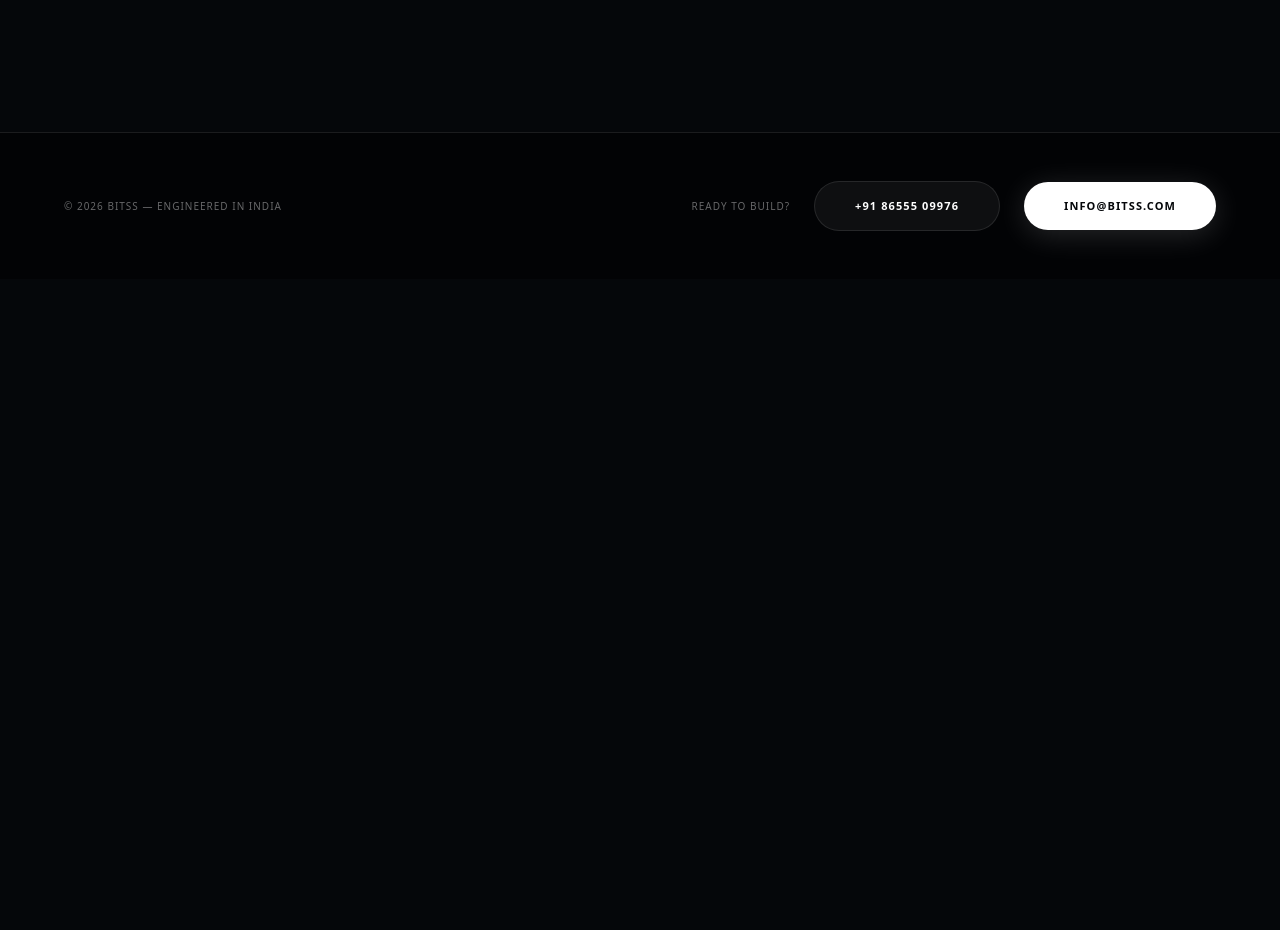
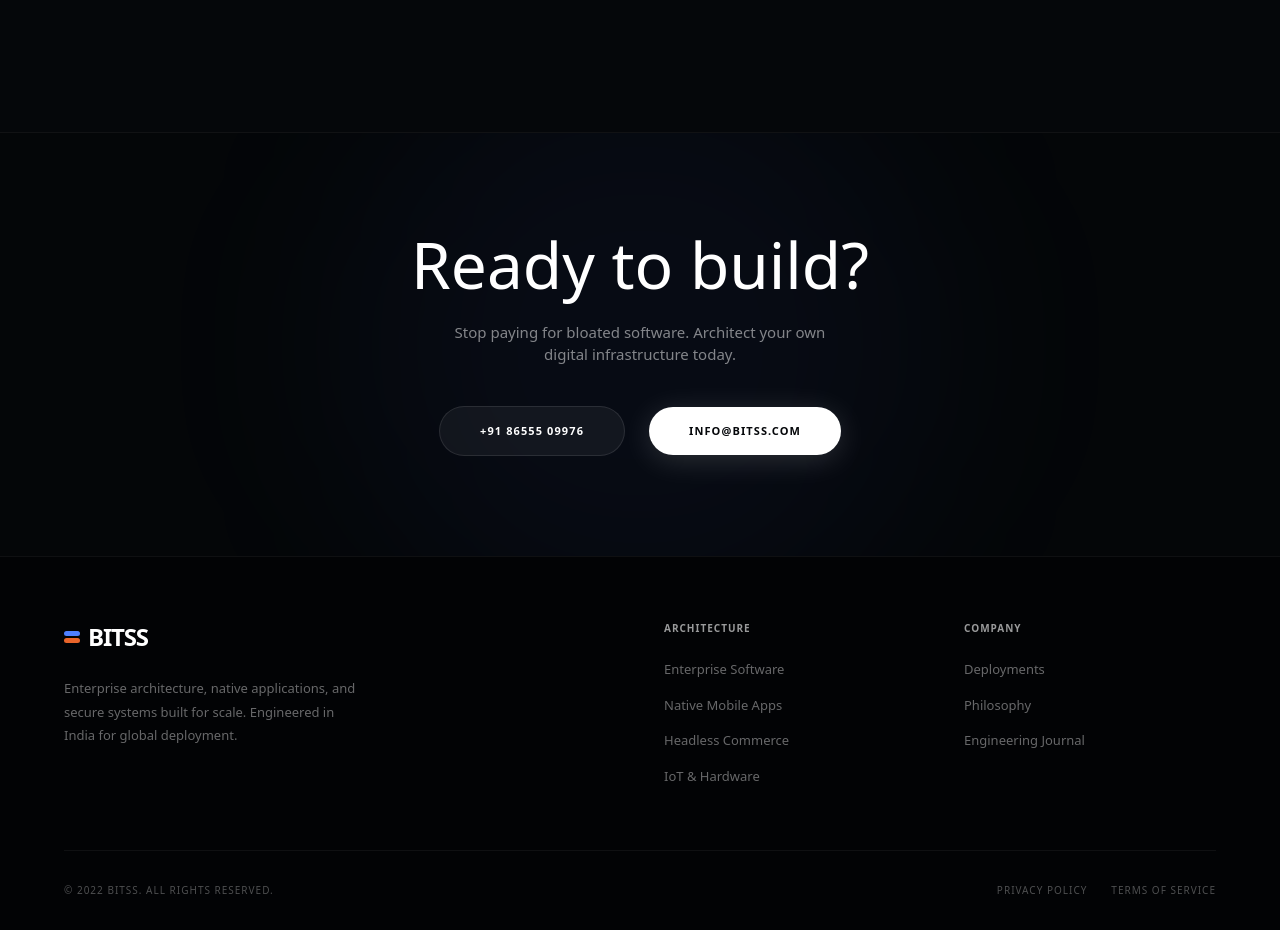
Before and after one commit to omniscientbsg/bitss-enterprise, a Next.js app: page / in a window 1280 px wide. Shown: the part 8140-9070 px from the top of the page. Before the commit the page ends 8419 px from the top, so only its background shows below. Built offline with nearby package versions, Linux system fonts and the light colour scheme.

Commit message:
Replace single-bar footer with comprehensive multi-column footer and 2022 copyright

```diff
--- a/src/app/page.tsx
+++ b/src/app/page.tsx
@@ -454,17 +454,63 @@ export default function Home() {
         </section>
       </main>
 
-      {/* FOOTER */}
-      <footer id="engage" className="border-t border-white/10 py-12 px-6 lg:px-16 flex flex-col md:flex-row items-center justify-between gap-6 bg-[#020305] relative z-10 w-full overflow-hidden group">
-        <div className="font-mono text-[10px] tracking-[0.1em] font-medium text-white/40 uppercase relative z-10 text-center md:text-left">
-          © 2026 BITSS — Engineered in India
-        </div>
-        <div className="flex flex-col md:flex-row items-center gap-6 relative z-10">
-          <span className="font-mono text-[10px] tracking-[0.1em] font-medium text-white/40 uppercase">Ready to Build?</span>
-          <a href="tel:+918655509976" className="font-mono text-[11px] font-bold tracking-[0.1em] uppercase px-10 py-4 bg-white/5 border border-white/10 text-white rounded-full transition-all hover:bg-white/10">+91 86555 09976</a>
-            <a href="mailto:info@bitss.com" className="font-mono text-[11px] font-bold tracking-[0.1em] uppercase px-10 py-4 bg-white text-void rounded-full shadow-[0_5px_30px_rgba(255,255,255,0.15)] transition-all hover:scale-105 hover:bg-accent2 hover:text-white">
+      {/* PRE-FOOTER CTA */}
+      <section id="engage" className="py-[100px] px-6 lg:px-16 bg-[#040608] border-t border-white/5 relative overflow-hidden flex flex-col items-center justify-center text-center w-full z-10">
+        <div className="absolute top-1/2 left-1/2 -translate-x-1/2 -translate-y-1/2 w-[600px] h-[600px] bg-accent2/5 rounded-full blur-[100px] pointer-events-none"></div>
+        <h2 className="font-display font-medium text-[48px] md:text-[64px] text-white leading-none mb-6 relative z-10">Ready to build?</h2>
+        <p className="text-[15px] text-white/50 font-light mb-10 max-w-[400px] relative z-10">Stop paying for bloated software. Architect your own digital infrastructure today.</p>
+        <div className="flex flex-col sm:flex-row items-center justify-center gap-6 relative z-10 w-full">
+          <a href="tel:+918655509976" className="font-mono text-[11px] font-bold tracking-[0.1em] uppercase px-10 py-4 bg-white/5 border border-white/10 text-white rounded-full transition-all hover:bg-white/10 w-full sm:w-auto text-center">
+            +91 86555 09976
+          </a>
+          <a href="mailto:info@bitss.com" className="font-mono text-[11px] font-bold tracking-[0.1em] uppercase px-10 py-4 bg-white text-void rounded-full shadow-[0_5px_30px_rgba(255,255,255,0.15)] transition-all hover:scale-105 hover:bg-accent2 hover:text-white w-full sm:w-auto text-center">
             info@bitss.com
           </a>
+        </div>
+      </section>
+
+      {/* FOOTER */}
+      <footer className="border-t border-white/5 pt-16 pb-8 px-6 lg:px-16 bg-[#020305] relative z-10 w-full overflow-hidden">
+        <div className="max-w-[1600px] mx-auto grid grid-cols-1 md:grid-cols-4 gap-12 mb-16">
+          <div className="md:col-span-2 flex flex-col items-start">
+            <div className="flex items-center gap-2 mb-6">
+              <div className="flex flex-col gap-[2px]">
+                <div className="w-4 h-[5px] bg-accent2 rounded-sm"></div>
+                <div className="w-4 h-[5px] bg-accent rounded-sm"></div>
+              </div>
+              <span className="text-2xl font-bold tracking-tighter text-white font-display">BITSS</span>
+            </div>
+            <p className="text-[13px] text-white/40 leading-[1.8] max-w-[300px] mb-6 text-left">
+              Enterprise architecture, native applications, and secure systems built for scale. Engineered in India for global deployment.
+            </p>
+          </div>
+          <div className="flex flex-col items-start">
+            <h4 className="font-mono text-[10px] font-bold tracking-[0.1em] text-white/60 uppercase mb-6">Architecture</h4>
+            <ul className="flex flex-col gap-4 text-[13px] text-white/40 text-left">
+              <li><a href="#capabilities" className="hover:text-accent2 transition-colors">Enterprise Software</a></li>
+              <li><a href="#capabilities" className="hover:text-accent2 transition-colors">Native Mobile Apps</a></li>
+              <li><a href="#capabilities" className="hover:text-accent2 transition-colors">Headless Commerce</a></li>
+              <li><a href="#capabilities" className="hover:text-accent2 transition-colors">IoT & Hardware</a></li>
+            </ul>
+          </div>
+          <div className="flex flex-col items-start">
+            <h4 className="font-mono text-[10px] font-bold tracking-[0.1em] text-white/60 uppercase mb-6">Company</h4>
+            <ul className="flex flex-col gap-4 text-[13px] text-white/40 text-left">
+              <li><a href="#deployments" className="hover:text-white transition-colors">Deployments</a></li>
+              <li><a href="#philosophy" className="hover:text-white transition-colors">Philosophy</a></li>
+              <li><a href="/what-we-think" className="hover:text-white transition-colors">Engineering Journal</a></li>
+            </ul>
+          </div>
+        </div>
+
+        <div className="border-t border-white/5 pt-8 flex flex-col md:flex-row items-center justify-between gap-4 max-w-[1600px] mx-auto">
+          <div className="font-mono text-[10px] tracking-[0.1em] font-medium text-white/30 uppercase text-center md:text-left">
+            &copy; 2022 BITSS. All rights reserved.
+          </div>
+          <div className="flex gap-6 font-mono text-[10px] tracking-[0.1em] font-medium text-white/30 uppercase">
+            <a href="#" className="hover:text-white transition-colors">Privacy Policy</a>
+            <a href="#" className="hover:text-white transition-colors">Terms of Service</a>
+          </div>
         </div>
       </footer>
     </div>
```
